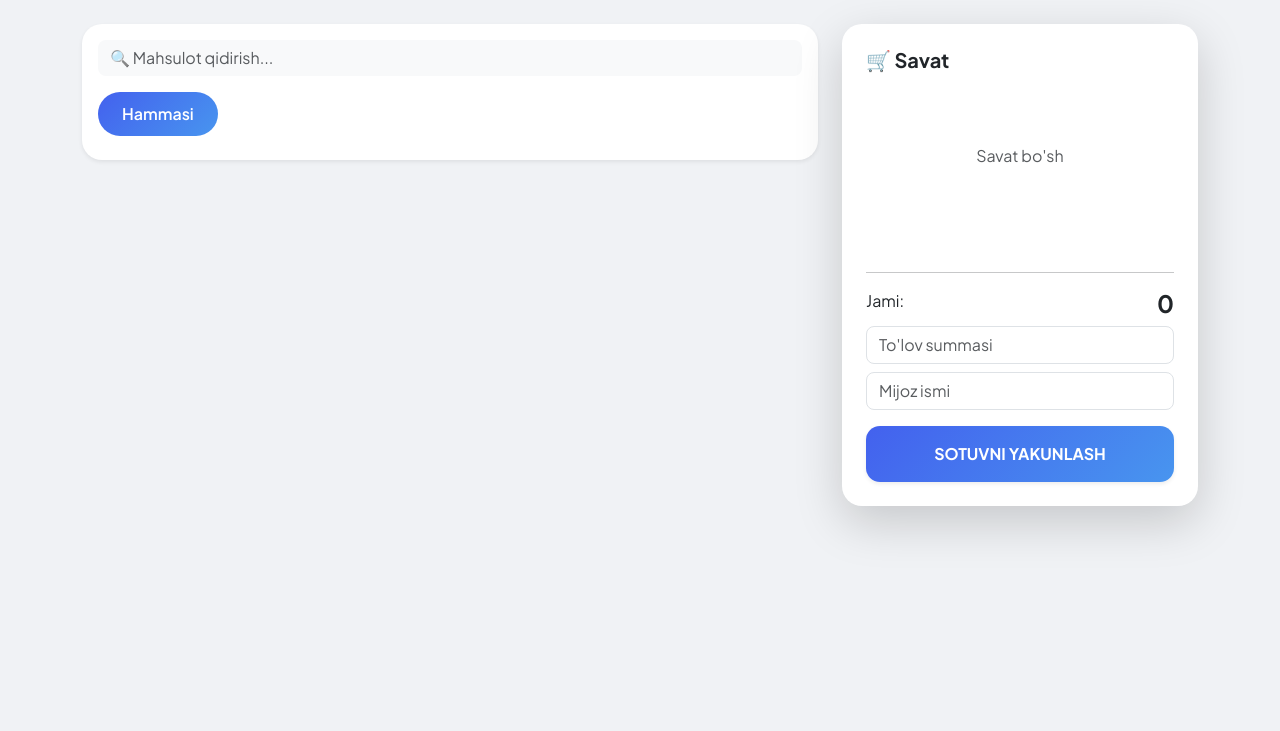
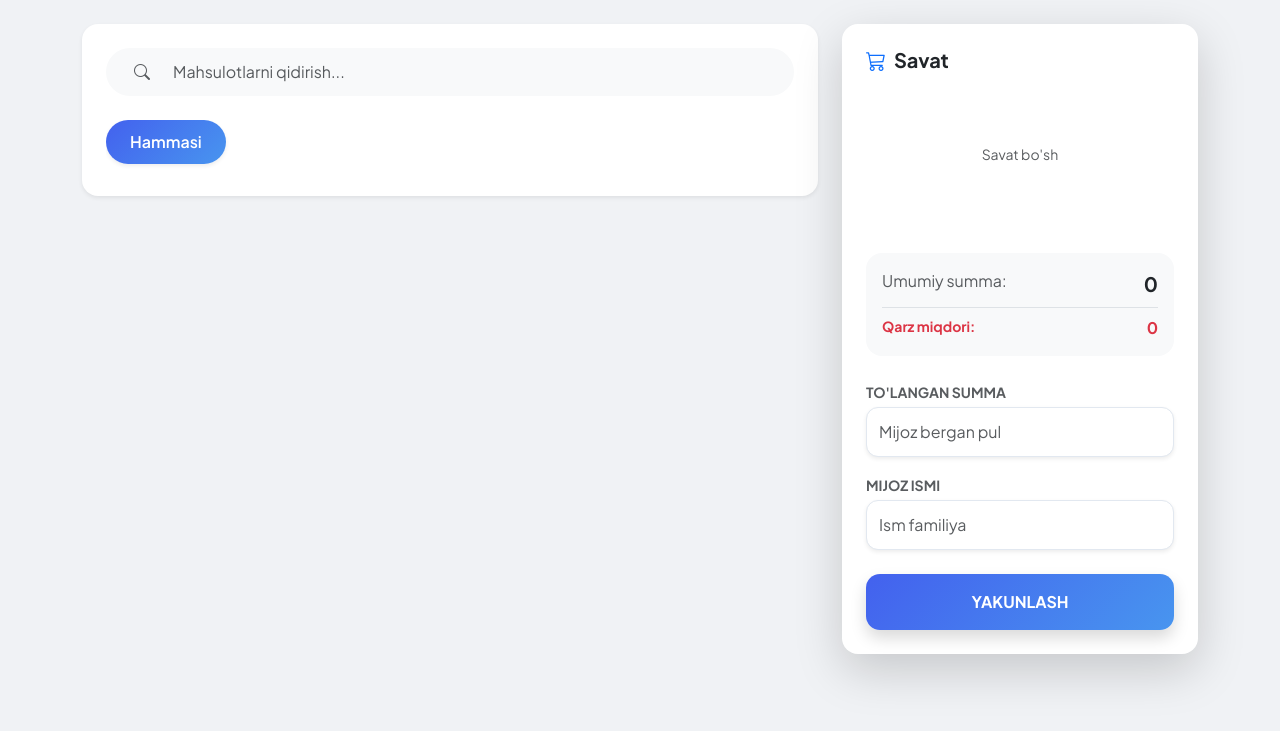
Before and after one commit to urmonaliyevv/market-sayt, a Flask app: page / in a window 1280 px wide. Shown: the part 69-800 px from the top of the page. Run offline with Flask 3, Linux system fonts and the light colour scheme; the visitor is signed in with stand-in values (Sample User, id 1); some libraries are stand-ins or nearby versions.

Commit message:
Update index.html

```diff
--- a/templates/index.html
+++ b/templates/index.html
@@ -2,31 +2,38 @@
 {% block content %}
 <div class="row g-4">
     <div class="col-lg-8">
-        <div class="card p-3 shadow-sm mb-4">
-            <input type="text" id="qidiruv" class="form-control border-0 bg-light rounded-3 mb-3" placeholder="🔍 Mahsulot qidirish...">
+        <div class="card p-4 shadow-sm mb-4 border-0 rounded-4">
+            <div class="input-group mb-4 bg-light rounded-pill px-3 py-1">
+                <span class="input-group-text bg-transparent border-0"><i class="bi bi-search text-muted"></i></span>
+                <input type="text" id="qidiruv" class="form-control bg-transparent border-0 py-2" placeholder="Mahsulotlarni qidirish...">
+            </div>
+
             <div class="d-flex gap-2 overflow-auto pb-2" id="catBar">
-                <button class="btn btn-primary rounded-pill px-4 cat-btn" onclick="filterCat('all', this)">Hammasi</button>
+                <button class="btn btn-primary rounded-pill px-4 cat-btn shadow-sm" onclick="filterCat('all', this)">Hammasi</button>
                 {% set cats = [] %}
-                {% for p in products %}{% if p.category and p.category not in cats %}
-                <button class="btn btn-white border rounded-pill px-4 cat-btn" onclick="filterCat('{{p.category}}', this)">{{p.category}}</button>
-                {% if cats.append(p.category) %}{% endif %}{% endif %}{% endfor %}
+                {% for p in products %}
+                    {% if p.category and p.category not in cats %}
+                    <button class="btn btn-white border rounded-pill px-4 cat-btn shadow-sm" onclick="filterCat('{{p.category}}', this)">{{p.category}}</button>
+                    {% if cats.append(p.category) %}{% endif %}
+                    {% endif %}
+                {% endfor %}
             </div>
         </div>
 
         <div class="row g-3" id="productGrid">
             {% for p in products %}
             <div class="col-md-6 prod-item" data-name="{{p.name.lower()}}" data-cat="{{p.category}}">
-                <div class="card p-3 h-100 shadow-sm border-0 bg-white">
+                <div class="card h-100 border-0 shadow-sm p-3 bg-white">
                     <div class="d-flex justify-content-between align-items-center">
-                        <div>
-                            <h6 class="fw-bold mb-0">{{p.name}}</h6>
-                            <small class="text-muted">{{p.stock}} {{p.unit}} qoldi</small>
+                        <div class="flex-grow-1">
+                            <h6 class="fw-bold mb-1 text-dark">{{p.name}}</h6>
+                            <span class="badge bg-light text-primary rounded-pill px-3">{{p.stock}} {{p.unit}}</span>
                         </div>
                         <div class="text-end">
-                            <div class="fw-bold text-primary fs-5">{{p.sell_price|format_money}}</div>
-                            <button class="btn btn-soft-primary btn-sm mt-2 rounded-pill px-3"
-                                    onclick="askQuantity('{{p.id}}', '{{p.name}}', '{{p.sell_price}}', '{{p.stock}}')">
-                                <i class="bi bi-cart-plus me-1"></i> Qo'shish
+                            <div class="fw-bold text-primary fs-5 mb-2">{{p.sell_price|format_money}}</div>
+                            <button class="btn btn-primary rounded-circle shadow" style="width: 45px; height: 45px;"
+                                    onclick="askQuantity('{{p.id}}', '{{p.name}}', '{{p.sell_price}}', '{{p.stock}}', '{{p.unit}}')">
+                                <i class="bi bi-plus-lg"></i>
                             </button>
                         </div>
                     </div>
@@ -37,16 +44,37 @@
     </div>
 
     <div class="col-lg-4">
-        <div class="card shadow-lg p-4 sticky-top" style="top: 90px;">
-            <h5 class="fw-bold mb-4">🛒 Savat</h5>
-            <div id="cartItems" class="mb-4" style="max-height: 300px; overflow-y: auto;">
-                <p class="text-center text-muted py-5">Savat bo'sh</p>
+        <div class="card shadow-lg p-4 sticky-top border-0 rounded-4" style="top: 90px;">
+            <h5 class="fw-bold mb-4"><i class="bi bi-cart3 text-primary me-2"></i>Savat</h5>
+
+            <div id="cartItems" class="mb-4" style="max-height: 250px; overflow-y: auto; min-height: 100px;">
+                <p class="text-center text-muted py-5 small">Savat bo'sh</p>
             </div>
-            <hr>
-            <div class="d-flex justify-content-between mb-2"><span>Jami:</span><h4 class="fw-bold m-0" id="totalVal">0</h4></div>
-            <input type="number" id="paidVal" class="form-control mb-2 rounded-3" placeholder="To'lov summasi" oninput="calculateDebt()">
-            <input type="text" id="custName" class="form-control mb-3 rounded-3" placeholder="Mijoz ismi">
-            <button class="btn btn-primary w-100 py-3 fw-bold shadow-sm" onclick="completeSale()">SOTUVNI YAKUNLASH</button>
+
+            <div class="bg-light rounded-4 p-3 mb-4">
+                <div class="d-flex justify-content-between mb-2">
+                    <span class="text-muted">Umumiy summa:</span>
+                    <span class="fw-bold fs-5 text-dark" id="totalVal">0</span>
+                </div>
+                <div class="d-flex justify-content-between text-danger border-top pt-2">
+                    <span class="small fw-bold">Qarz miqdori:</span>
+                    <span class="fw-bold" id="debtVal">0</span>
+                </div>
+            </div>
+
+            <div class="mb-3">
+                <label class="small fw-bold text-muted mb-1">TO'LANGAN SUMMA</label>
+                <input type="number" id="paidVal" class="form-control rounded-input shadow-sm" placeholder="Mijoz bergan pul" oninput="calculateDebt()">
+            </div>
+
+            <div class="mb-4">
+                <label class="small fw-bold text-muted mb-1">MIJOZ ISMI</label>
+                <input type="text" id="custName" class="form-control rounded-input shadow-sm" placeholder="Ism familiya">
+            </div>
+
+            <button class="btn btn-primary w-100 py-3 fw-bold shadow" onclick="completeSale()">
+                YAKUNLASH
+            </button>
         </div>
     </div>
 </div>
@@ -55,8 +83,12 @@
 let cart = [];
 
 function filterCat(category, btn) {
-    document.querySelectorAll('.cat-btn').forEach(b => b.classList.replace('btn-primary', 'btn-white'));
-    btn.classList.replace('btn-white', 'btn-primary');
+    document.querySelectorAll('.cat-btn').forEach(b => {
+        b.classList.remove('btn-primary');
+        b.classList.add('btn-white', 'border');
+    });
+    btn.classList.add('btn-primary');
+    btn.classList.remove('btn-white', 'border');
 
     document.querySelectorAll('.prod-item').forEach(item => {
         const itemCat = item.getAttribute('data-cat');
@@ -64,44 +96,79 @@
     });
 }
 
-function askQuantity(id, name, price, stock) {
+document.getElementById('qidiruv').addEventListener('input', function(e) {
+    const text = e.target.value.toLowerCase();
+    document.querySelectorAll('.prod-item').forEach(item => {
+        const name = item.getAttribute('data-name');
+        item.style.display = name.includes(text) ? 'block' : 'none';
+    });
+});
+
+function askQuantity(id, name, price, stock, unit) {
     Swal.fire({
         title: name,
-        text: `Omborda: ${stock}`,
+        text: `Omborda: ${stock} ${unit}`,
         input: 'number',
         inputValue: 1,
         showCancelButton: true,
+        confirmButtonText: 'Savatga qo\'shish',
+        cancelButtonText: 'Bekor qilish'
     }).then(res => {
-        if(res.isConfirmed && res.value > 0) addToCart(id, name, price, res.value);
+        if(res.isConfirmed && res.value > 0) {
+            addToCart(id, name, price, res.value, unit);
+        }
     });
 }
 
-function addToCart(id, name, price, qty) {
+function addToCart(id, name, price, qty, unit) {
     let q = parseFloat(qty);
     let item = cart.find(x => x.id == id);
-    if(item) item.qty += q; else cart.push({id, name, price: parseFloat(price), qty: q});
+    if(item) item.qty += q; else cart.push({id, name, price: parseFloat(price), qty: q, unit});
     renderCart();
 }
 
 function renderCart() {
-    let h = ""; let t = 0;
-    cart.forEach(x => {
-        t += x.price * x.qty;
+    let h = ""; let total = 0;
+    cart.forEach((x, index) => {
+        total += x.price * x.qty;
         h += `<div class="d-flex justify-content-between mb-3 align-items-center">
-            <div><b class="d-block">${x.name}</b><small>${x.qty} x ${x.price.toLocaleString()}</small></div>
-            <i class="bi bi-x-circle text-danger pointer" onclick="cart=cart.filter(i=>i.id!='${x.id}');renderCart()"></i>
+            <div><b class="d-block text-dark small">${x.name}</b><small class="text-muted">${x.qty} ${x.unit} x ${x.price.toLocaleString()}</small></div>
+            <div class="d-flex align-items-center gap-2">
+                <span class="small fw-bold">${(x.price * x.qty).toLocaleString()}</span>
+                <i class="bi bi-x-circle text-danger pointer" onclick="cart.splice(${index},1);renderCart()"></i>
+            </div>
         </div>`;
     });
-    document.getElementById('cartItems').innerHTML = h || '<p class="text-center text-muted py-5">Savat bo\'sh</p>';
-    document.getElementById('totalVal').innerText = t.toLocaleString();
+    document.getElementById('cartItems').innerHTML = h || '<p class="text-center text-muted py-5 small">Savat bo\'sh</p>';
+    document.getElementById('totalVal').innerText = total.toLocaleString();
+    calculateDebt();
+}
+
+function calculateDebt() {
+    let total = parseFloat(document.getElementById('totalVal').innerText.replace(/\s/g, '')) || 0;
+    let paid = parseFloat(document.getElementById('paidVal').value) || 0;
+    let debt = Math.max(0, total - paid);
+    document.getElementById('debtVal').innerText = debt.toLocaleString();
 }
 
 function completeSale() {
     if(cart.length == 0) return Swal.fire('Xato', 'Savat bo\'sh!', 'error');
+
+    let total = parseFloat(document.getElementById('totalVal').innerText.replace(/\s/g, '')) || 0;
+    let paid = parseFloat(document.getElementById('paidVal').value) || 0;
+    let customer = document.getElementById('custName').value;
+
+    if (total > paid && !customer) {
+        return Swal.fire('Eslatma', 'Qarz bo\'lsa mijoz ismini yozish shart!', 'warning');
+    }
+
     fetch('/bulk_sell', {
-        method: 'POST', headers: {'Content-Type': 'application/json'},
-        body: JSON.stringify({items: cart, paid: document.getElementById('paidVal').value, customer: document.getElementById('custName').value})
-    }).then(res => location.reload());
+        method: 'POST',
+        headers: {'Content-Type': 'application/json'},
+        body: JSON.stringify({items: cart, paid: paid, customer: customer})
+    }).then(res => {
+        if(res.ok) location.reload();
+    });
 }
 </script>
 {% endblock %}
```
